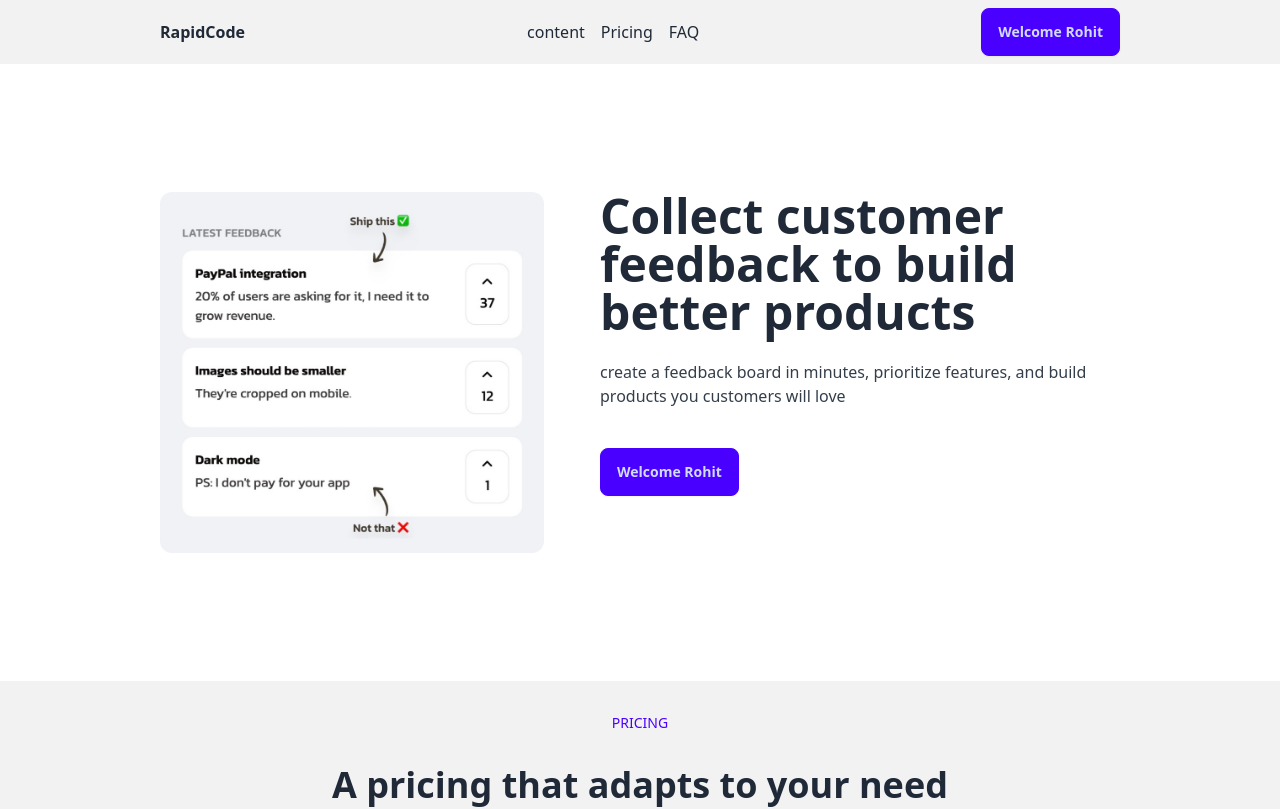
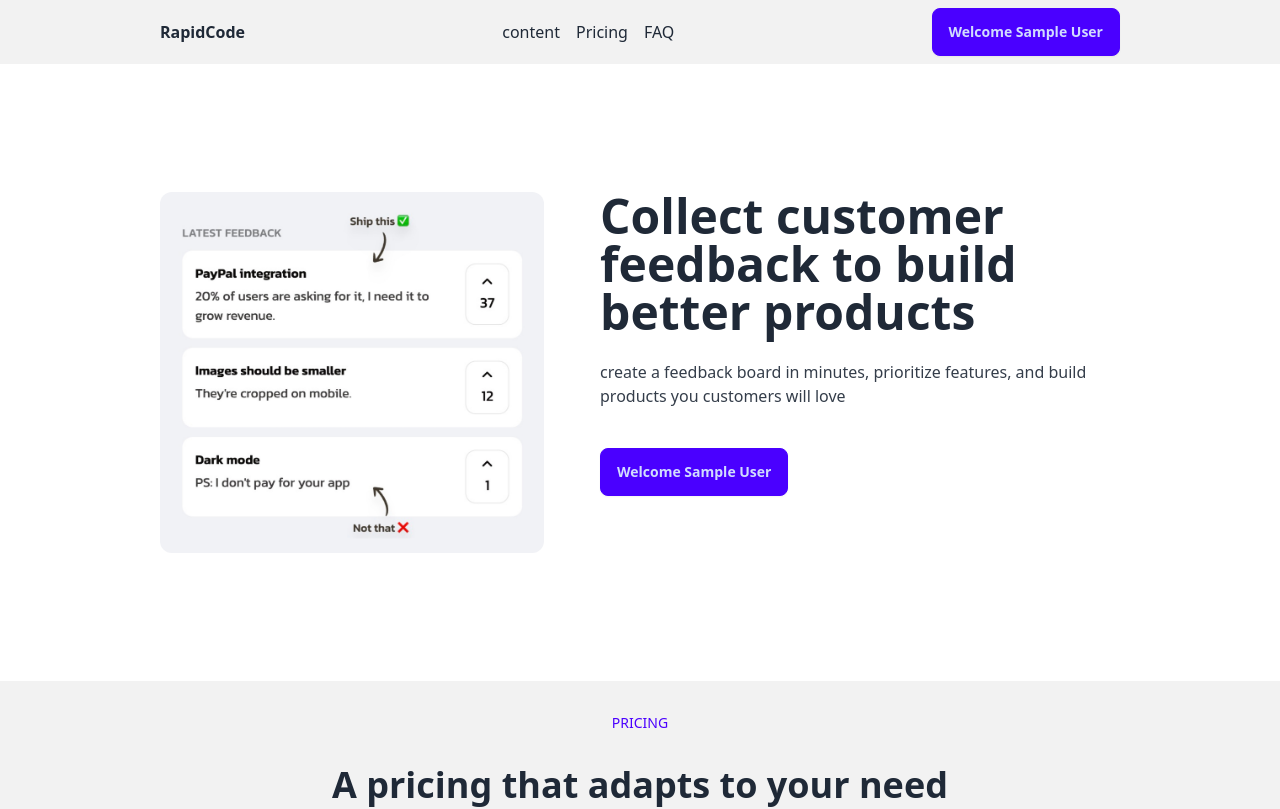
Before and after one commit to Rohit-Goswami064/RapidCode, a Next.js app: page / in a window 1280 px wide. Shown: the top 809 px of the page. Built offline with nearby package versions, Linux system fonts and the light colour scheme; no server answers; sample sign-in values are in the browser's storage.

Commit message:
authjs Login complete

```diff
--- /dev/null
+++ b/app/api/auth/[...nextauth]/route.js
@@ -0,0 +1,2 @@
+import { handlers } from "@/auth" // Referring to the auth.ts we just created
+export const { GET, POST } = handlers
--- /dev/null
+++ b/app/dashboard/layout.js
@@ -0,0 +1,13 @@
+import { auth } from "@/auth"
+import { redirect } from "next/navigation";
+
+export default async function LayoutPrivate({ children }) {
+    const session = await auth();
+
+    if (!session) {
+        redirect("/");
+    }
+
+
+    return children;
+}
--- a/app/dashboard/page.js
+++ b/app/dashboard/page.js
@@ -1,9 +1,11 @@
+import ButtonLogOut from '@/components/ButtonLogOut'
 import React from 'react'
 
 const dashboar = () => {
     return (
         <div>
             <h1>Welcome to dashboad</h1>
+            <ButtonLogOut />
         </div>
     )
 }
--- a/app/page.js
+++ b/app/page.js
@@ -1,16 +1,18 @@
-'use client'
+
 
 import { faq, pricingFeaturesList } from "@/assets";
 import ButtonLogin from "@/components/ButtonLogin";
 import FAQ from "@/components/FAQ";
 import Image from "next/image";
-import { useState } from "react";
+
 import productDemo from '@/public/assets/productDemo.jpeg'
+import { auth } from "@/auth";
 
 
-export default function Home() {
-  const [islogin, setLogin] = useState(true);
-  const name = 'Rohit'
+export default async function Home() {
+
+  const session = await auth()
+
   return (
     <main>
       {/* Header */}
@@ -23,7 +25,8 @@ export default function Home() {
             <a className="link link-hover" href="#FAQ">FAQ</a>
 
           </div>
-          <div><ButtonLogin islogin={islogin} name={name} /></div>
+          <div>
+            <ButtonLogin session={session} /></div>
         </div>
       </section>
       {/* Hero */}
@@ -39,7 +42,7 @@ export default function Home() {
               products you customers will love
             </p>
           </div>
-          <ButtonLogin islogin={islogin} name={name} />
+          <ButtonLogin session={session} />
         </div>
 
       </section>
@@ -79,7 +82,7 @@ export default function Home() {
 
 
             </ul>
-            <ButtonLogin islogin={islogin} name={name} extraStyle="w-full" />
+            <ButtonLogin session={session} extraStyle="w-full" />
           </div>
         </div>
       </section>
--- /dev/null
+++ b/auth.js
@@ -0,0 +1,22 @@
+import NextAuth from "next-auth"
+import { MongoDBAdapter } from "@auth/mongodb-adapter"
+import GitHub from "next-auth/providers/github"
+import clientPromise from "./libs/mango"
+import Google from "next-auth/providers/google"
+
+
+
+export const { handlers, signIn, signOut, auth } = NextAuth({
+    providers: [
+        GitHub({
+            clientId: process.env.AUTH_GITHUB_ID,
+            clientSecret: process.env.AUTH_GITHUB_SECRET,
+        }),
+        Google({
+            clientId: process.env.GOOGLE_ID,
+            clientSecret: process.env.GOOLE_SECRET,
+        })
+
+    ],
+    adapter: MongoDBAdapter(clientPromise),
+})
--- /dev/null
+++ b/components/ButtonLogOut.js
@@ -0,0 +1,17 @@
+'use client'
+import { signOut } from 'next-auth/react'
+
+import React from 'react'
+
+const ButtonLogOut = () => {
+    return (
+        <button
+            className='btn btn-ghost'
+            onClick={() => signOut()}>
+
+            Logout
+        </button >
+    )
+}
+
+export default ButtonLogOut
--- a/components/ButtonLogin.js
+++ b/components/ButtonLogin.js
@@ -1,15 +1,21 @@
+'use client'
 import React from 'react';
 import Link from 'next/link';
+import { signIn } from 'next-auth/react';
 
-const ButtonLogin = ({ islogin, name, extraStyle }) => {
-    console.log(extraStyle)
-    if (islogin) {
-        return <Link href="/dashboard">
-            <button className={`btn btn-primary ${extraStyle ? extraStyle : ''}`}>{`Welcome ${name}`}</button>
+const ButtonLogin = ({ session, extraStyle }) => {
+    const DashboardUrl = "/dashboard";
+
+    if (session) {
+        return <Link href={DashboardUrl}>
+            <button className={`btn btn-primary ${extraStyle ? extraStyle : ''}`}>{`Welcome ${session.user.name || 'friend'}`}</button>
         </Link>
     }
     else {
-        return <button className='btn btn-primary'>Login</button>
+        return <button
+            onClick={() => (
+                signIn(undefined, { callbackUrl: DashboardUrl })
+            )} className={`btn btn-primary  ${extraStyle ? extraStyle : ''}`} > Get Started</ button>
     }
 
 };
--- /dev/null
+++ b/components/ServerAction.js
@@ -0,0 +1,8 @@
+// serverActions.js
+"use server";
+
+import { signIn } from "next-auth/react";
+
+export async function githubSignIn() {
+    await signIn("github");
+}
--- /dev/null
+++ b/components/SignIn.js
@@ -0,0 +1,12 @@
+// components/SignIn.js
+"use client";
+
+import { signIn } from "next-auth/react";
+
+export default function SignIn() {
+    return (
+        <button onClick={() => signIn("github")}>
+            Sign in with GitHub
+        </button>
+    );
+}
--- /dev/null
+++ b/libs/mango.js
@@ -0,0 +1,33 @@
+import { MongoClient, ServerApiVersion } from "mongodb";
+
+if (!process.env.MONGO_URI) {
+    throw new Error('Invalid/Missing environment variable: "MONGO_URI"');
+}
+
+const uri = process.env.MONGO_URI;
+const options = {
+    serverApi: {
+        version: ServerApiVersion.v1,
+        strict: true,
+        deprecationErrors: true,
+    },
+};
+
+let client;
+let clientPromise;
+
+if (process.env.NODE_ENV === "development") {
+    let globalWithMongo = global;
+    globalWithMongo._mongoClientPromise = undefined;
+
+    if (!globalWithMongo._mongoClientPromise) {
+        client = new MongoClient(uri, options);
+        globalWithMongo._mongoClientPromise = client.connect();
+    }
+    clientPromise = globalWithMongo._mongoClientPromise;
+} else {
+    client = new MongoClient(uri, options);
+    clientPromise = client.connect();
+}
+
+export default clientPromise;
--- a/package.json
+++ b/package.json
@@ -9,7 +9,11 @@
     "lint": "next lint"
   },
   "dependencies": {
+    "@auth/mongodb-adapter": "^3.7.4",
+    "auth": "^1.2.3",
+    "mongodb": "^6.12.0",
     "next": "15.1.3",
+    "next-auth": "^5.0.0-beta.25",
     "react": "^19.0.0",
     "react-dom": "^19.0.0"
   },
--- a/tailwind.config.mjs
+++ b/tailwind.config.mjs
@@ -13,7 +13,7 @@ const tailwindConfig = {
   plugins: [
     require("daisyui"),
   ],
-  darkMode: "classN", // Explicitly enable class-based dark mode
+  darkMode: "className", // Explicitly enable class-based dark mode
   daisyui: {
     themes: ["light", 'dark', 'cupcake'], // Use only the "light" theme
   },
```
Also changed, not shown: 1 other file (tests, documents, lock files or other folders).
